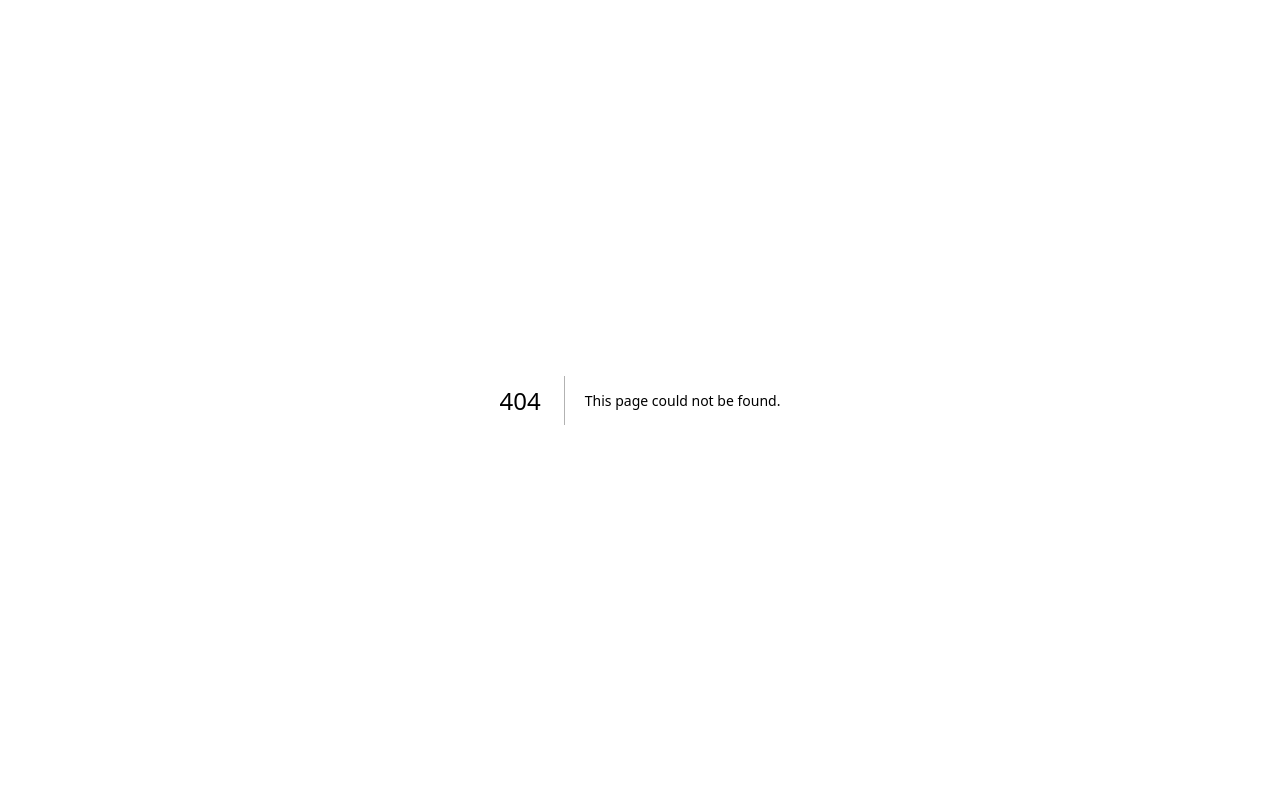
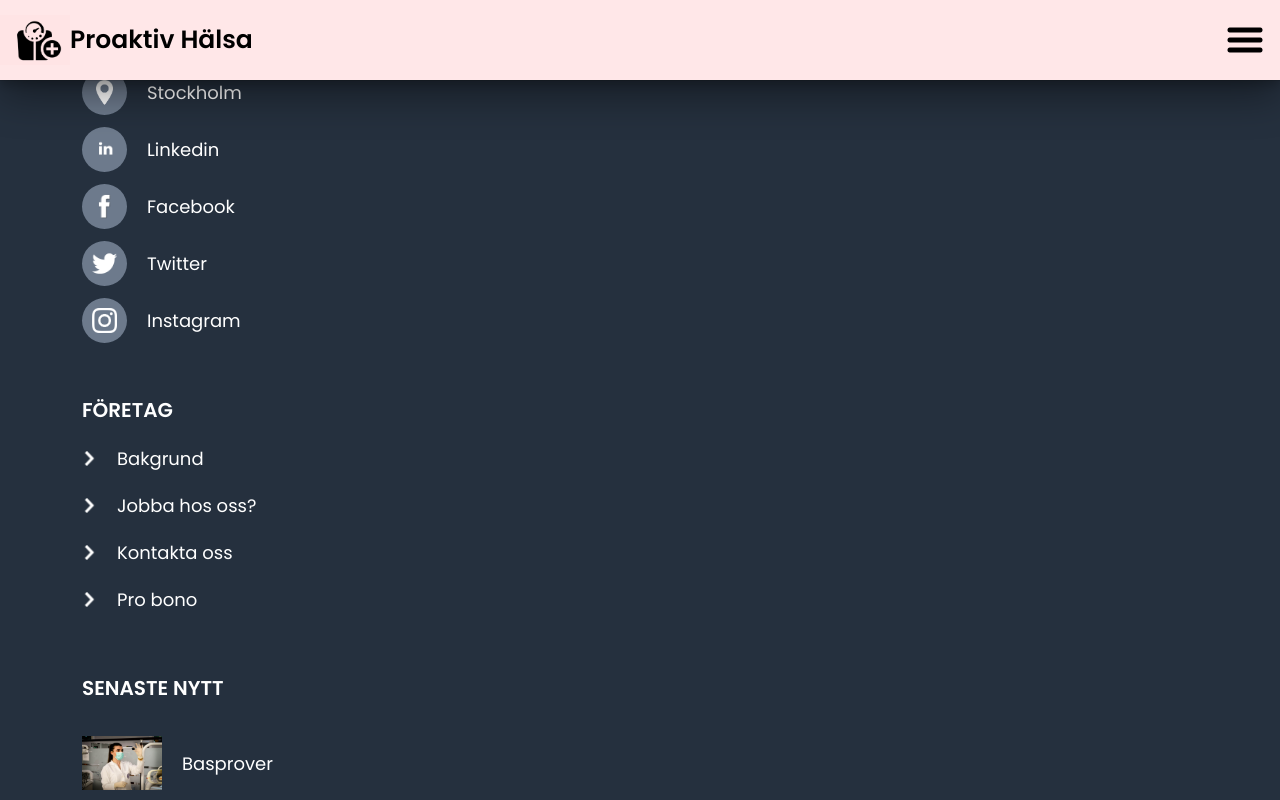
Before and after one commit to hakimm77/Proactive-health-website, a Next.js app: page /om-oss/personal in a window 1280 px wide. Before the commit this address had no page. Shown: the top 800 px of the page. Built offline with nearby package versions, Linux system fonts and the light colour scheme.

Commit message:
started editing the first about page

```diff
--- /dev/null
+++ b/pages/om-oss/personal.tsx
@@ -0,0 +1,14 @@
+import { Footer } from "@/components/Footer";
+import { Navbar } from "@/components/Navbar";
+import { Flex } from "@chakra-ui/react";
+
+const StaffPage = () => {
+  return (
+    <Flex flexDir="column">
+      <Navbar />
+      <Footer />
+    </Flex>
+  );
+};
+
+export default StaffPage;
```
